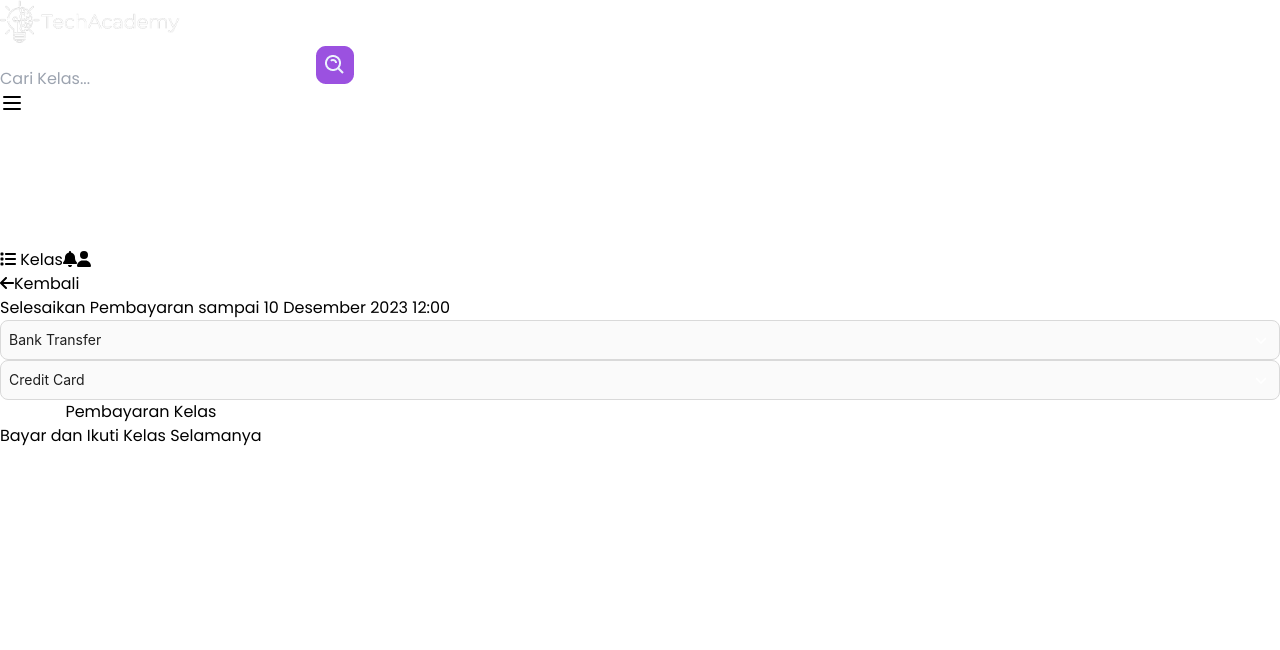
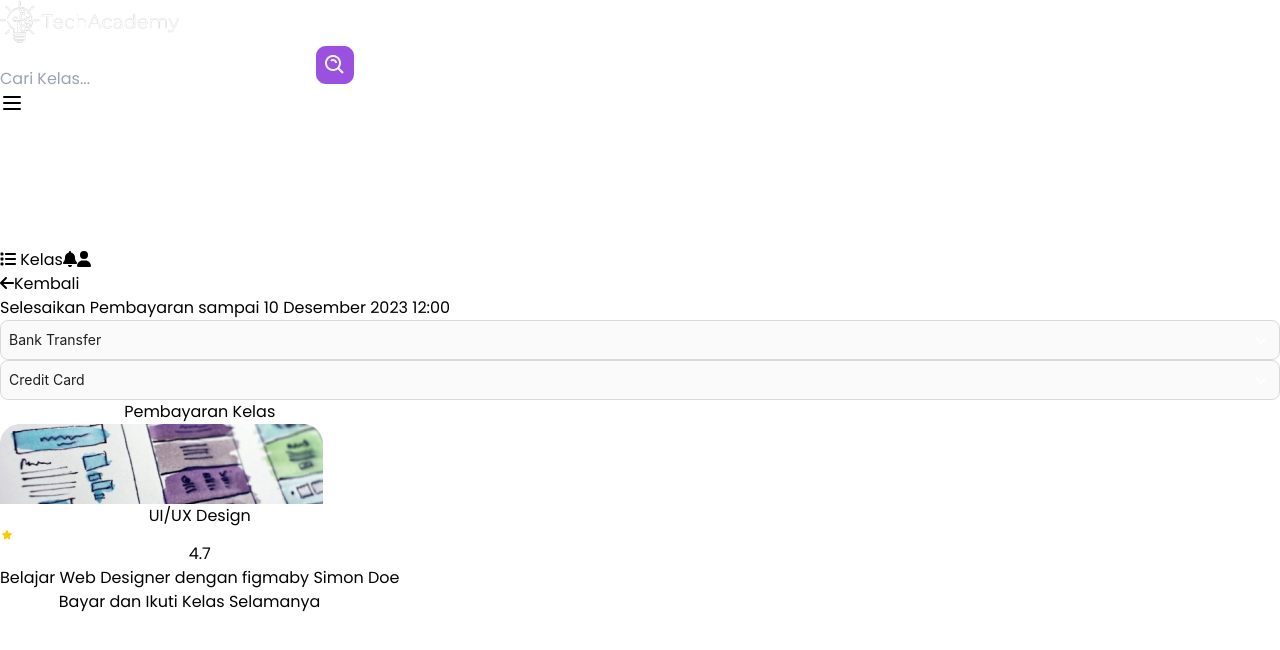
Before and after one commit to irfanmusthafaa/final_chapter_team02, a React (Vite) app: page /detail-pembayaran in a window 1280 px wide. Shown: the top 650 px of the page. Built offline with nearby package versions, Linux system fonts and the light colour scheme.

Commit message:
Update gambar di detail pembayaran

```diff
--- a/src/pages/DetailPembayaran.jsx
+++ b/src/pages/DetailPembayaran.jsx
@@ -1,7 +1,6 @@
 import React from "react";
 import { FontAwesomeIcon } from "@fortawesome/react-fontawesome";
 import {
-    faArrowAltCircleLeft,
   faArrowCircleRight,
   faArrowLeft,
   faChevronDown,
@@ -13,6 +12,7 @@ import image2 from "../assets/img/visa.png";
 import image3 from "../assets/img/ae.png";
 import image4 from "../assets/img/pp.png";
 import { Nav } from "../assets/components/Nav";
+import img from "../assets/images/kursus.png";
 
 export const DetailPembayaran = () => {
   const style = { color: "#ffff" };
@@ -124,13 +124,36 @@ export const DetailPembayaran = () => {
             />
           </div>
           <div className="flex flex-col w-1/3">
-            <button className="border-purple-700 rounded-xl h-[20rem] flex flex-col p-3 bg-transparent">
+            <button className="border-purple-700 rounded-xl h-fit flex flex-col gap-3 p-3 bg-transparent">
               <label className="font-bold text-xl">Pembayaran Kelas</label>
-              <div className="flex flex-col">
-                {/* get gambar
-                    get judul Kelas
-                    get deskripsi
-                    get mentor */}
+              <div className="flex flex-col bg-white border-2 rounded-3xl w-full shadow-lg">
+                <img src={img} placeholder="img" />
+                <div className="px-2 mt-2">
+                  <div className="flex justify-between items-center">
+                    <p className="text-purple-700 font-bold mb-2">UI/UX Design</p>
+                    <p className="text-xs flex justify-center items-center gap-1">
+                      <svg
+                        xmlns="http://www.w3.org/2000/svg"
+                        width="14"
+                        height="14"
+                        viewBox="0 0 14 14"
+                        fill="none"
+                      >
+                        <path
+                          d="M7.0001 10.0742L9.42094 11.5384C9.86427 11.8067 10.4068 11.41 10.2901 10.9084L9.64844 8.15503L11.7893 6.30003C12.1801 5.96169 11.9701 5.32003 11.4568 5.27919L8.63927 5.04003L7.53677 2.43836C7.33844 1.96586 6.66177 1.96586 6.46344 2.43836L5.36094 5.03419L2.54344 5.27336C2.0301 5.31419 1.8201 5.95586 2.21094 6.29419L4.35177 8.14919L3.7101 10.9025C3.59344 11.4042 4.13594 11.8009 4.57927 11.5325L7.0001 10.0742Z"
+                          fill="#F9CC00"
+                        />
+                      </svg>{" "}
+                      4.7
+                    </p>
+                  </div>
+                  <div className="flex flex-col justify-start items-start gap-1">
+                    <label className="text-black font-bold">
+                      Belajar Web Designer dengan figma
+                    </label>
+                    <label className="text-black text-sm font-medium mb-2">by Simon Doe</label>
+                  </div>
+                </div>
               </div>
               <div className="flex flex-row">
                 <div className="flex flex-col"></div>
@@ -139,7 +162,8 @@ export const DetailPembayaran = () => {
               </div>
               <div className="flex justify-center items-center">
                 <div className="bg-[#FF0000] w-[18rem] flex gap-2 justify-center items-center rounded-3xl text-white font-semibold text-sm h-[2.5rem] hover:bg-[#73CA5C]">
-                  Bayar dan Ikuti Kelas Selamanya <FontAwesomeIcon style={style} icon={faArrowCircleRight}/>
+                  Bayar dan Ikuti Kelas Selamanya{" "}
+                  <FontAwesomeIcon style={style} icon={faArrowCircleRight} />
                 </div>
               </div>
             </button>
```
